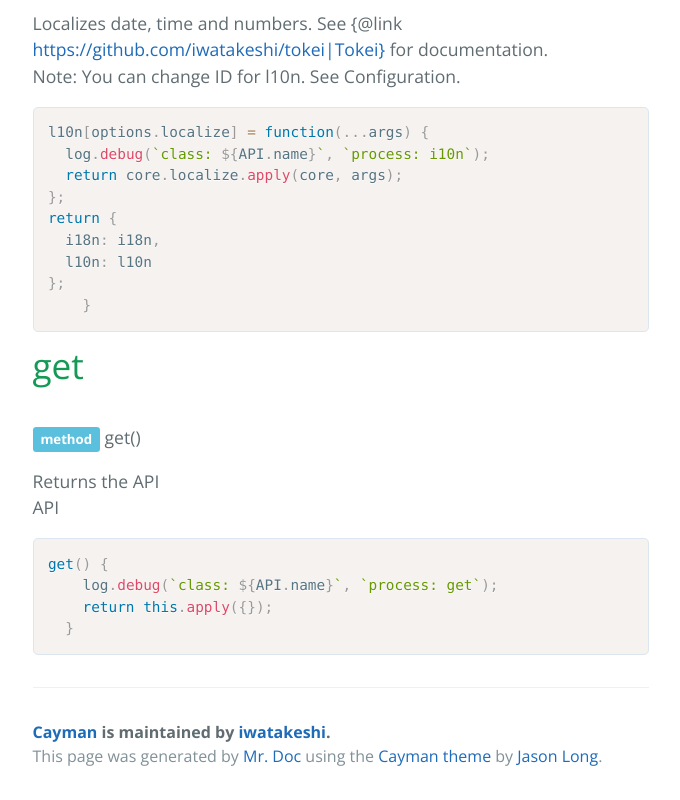
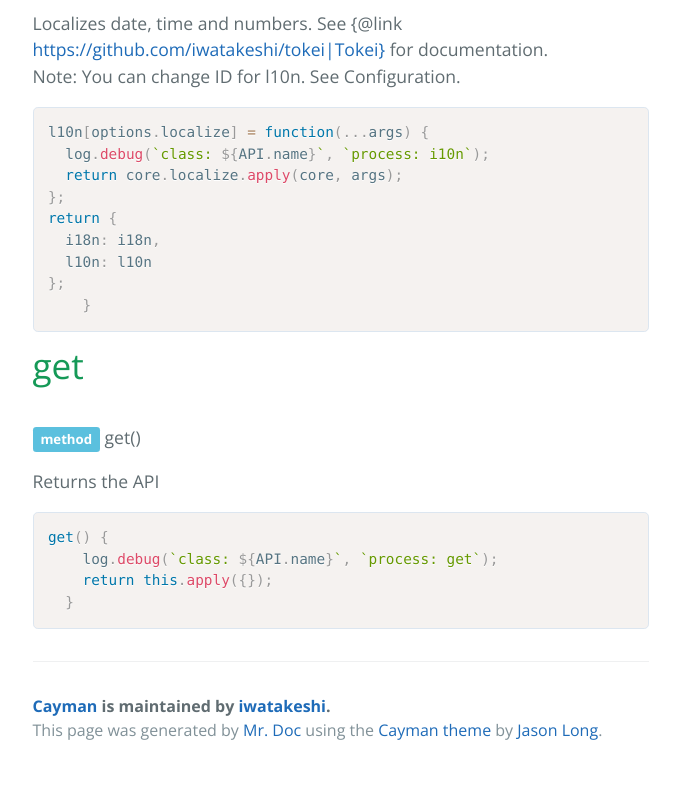
Before and after one commit to gengojs/gengojs-default-api, a plain HTML site: page index.js.html in a window 1280 px wide. Shown: the part 4623-5423 px from the top of the page, without its empty margins (407-1087 px from the left). After the commit the page ends 5397 px from the top, so only its background shows below. Drawn offline with nearby package versions, Linux system fonts and the light colour scheme.

Commit message:
Update 2015-09-30T23:56:42.176Z

```diff
--- a/index.js.html
+++ b/index.js.html
@@ -308,7 +308,7 @@ return {
               <div class="label label-info radius ctx-type">method</div><span>&nbsp;</span><span>get()</span><span>&nbsp;</span>
             </p>
           </section>
-          <div class="description"><p>Returns the API<br />API</p></div>
+          <div class="description"><p>Returns the API</p></div>
           <pre><code class="language-javascript">get() {
     log.debug(`class: ${API.name}`, `process: get`);
     return this.apply({});
```
